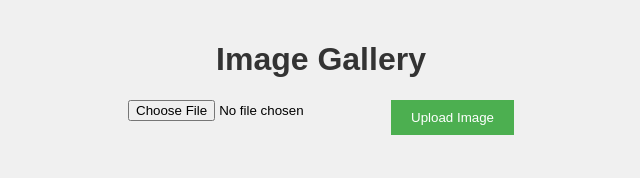
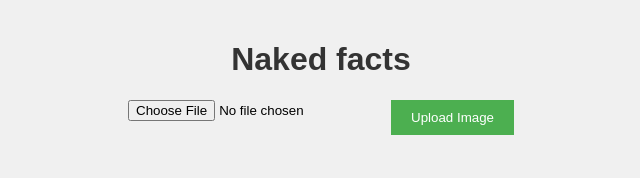
Before and after one commit to Caffeine-Gallery/pixelpalooza-01925301d779, a website built with Vite: page frontend/index.html in a window 1280 px wide. Shown: the whole page, without its empty margins (319-959 px from the left). Built offline with nearby package versions, Linux system fonts and the light colour scheme; what @dfinity/agent would draw is missing.

Commit message:
01925306-c6c3-7bb4-842a-57a5172dc064

```diff
--- a/frontend/index.html
+++ b/frontend/index.html
@@ -8,7 +8,7 @@
 </head>
 <body>
     <div class="container">
-        <h1>Image Gallery</h1>
+        <h1>Naked facts</h1>
         <form id="uploadForm">
             <input type="file" id="imageInput" accept="image/*" required>
             <button type="submit">Upload Image</button>
```
